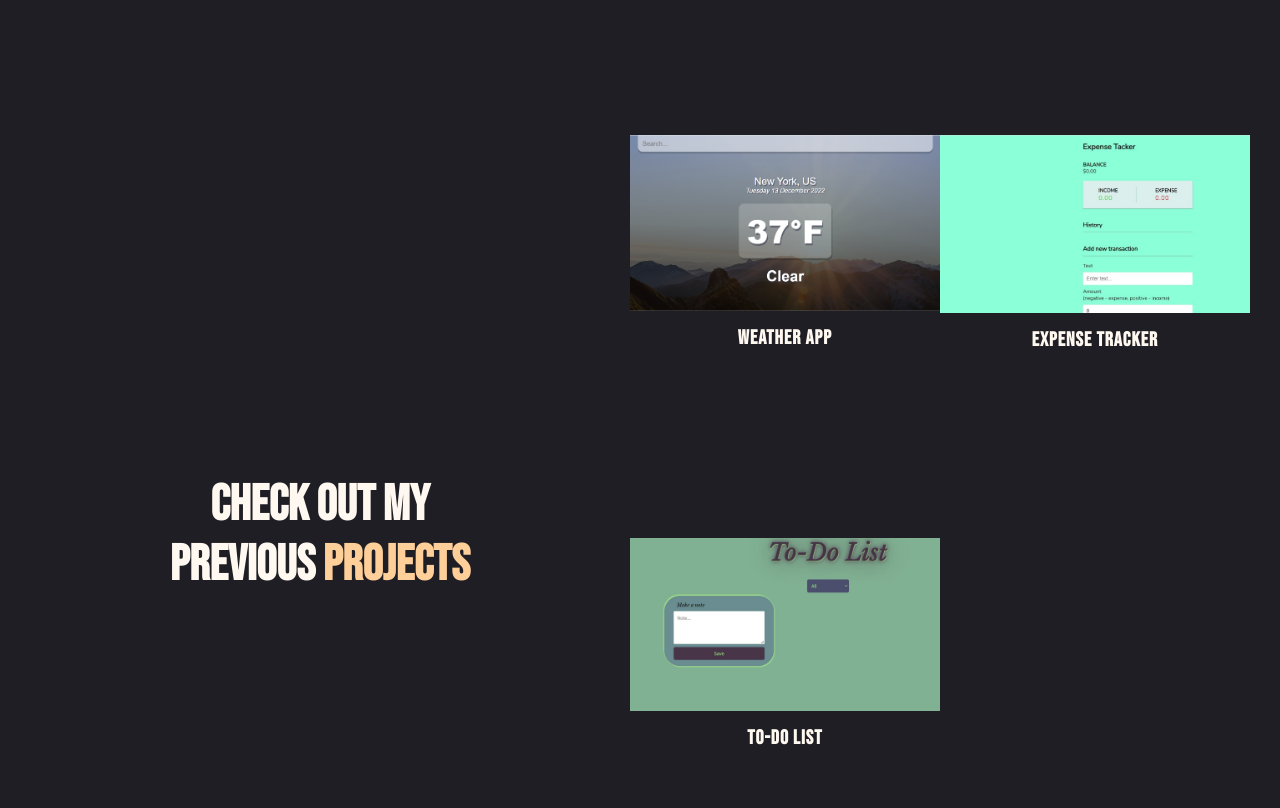
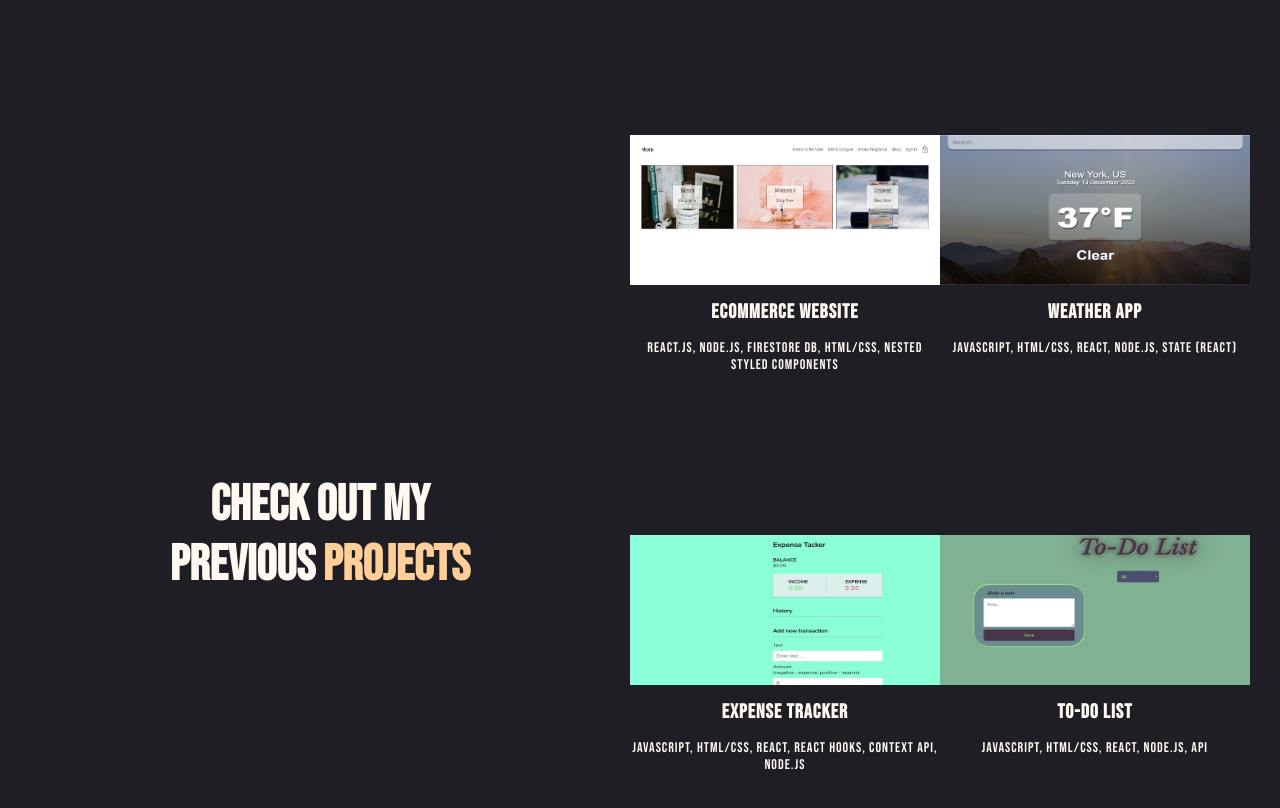
Before and after one commit to amadi5892/My-Portfolio, a React (Create React App) app: page / in a window 1280 px wide. Shown: the part 760-1568 px from the top of the page. Built offline with nearby package versions, Linux system fonts and the light colour scheme.

Commit message:
added ecommerce project

```diff
--- a/src/components/experience/experience/experience.styles.css
+++ b/src/components/experience/experience/experience.styles.css
@@ -1,3 +1,2 @@
 .experience-container {
-    height: 100vh;
 }
--- a/src/components/experience/projects/projects.component.jsx
+++ b/src/components/experience/projects/projects.component.jsx
@@ -10,21 +10,31 @@ const Projects = () => {
     const projs = [
         {
             id: 1,
-            image: 'weather-app',
-            title: 'Weather App',
-            url: 'https://frolicking-beignet-093c24.netlify.app/'
+            image: 'ecomm-app',
+            title: 'Ecommerce Website',
+            url: 'https://lucent-kringle-f4fb84.netlify.app',
+            description: 'React.js, Node.js, Firestore DB, HTML/CSS, Nested Styled Components'
         },
         {
             id: 2,
-            image: 'expense_tracker',
-            title: 'Expense Tracker',
-            url: 'https://sprightly-lebkuchen-6f5d49.netlify.app/'
+            image: 'weather-app',
+            title: 'Weather App',
+            url: 'https://frolicking-beignet-093c24.netlify.app/',
+            description: 'JavaScript, HTML/CSS, React, Node.js, State (React)'
         },
         {
             id: 3,
+            image: 'expense_tracker',
+            title: 'Expense Tracker',
+            url: 'https://sprightly-lebkuchen-6f5d49.netlify.app/',
+            description: 'JavaScript, HTML/CSS, React, React Hooks, Context API, Node.js'
+        },
+        {
+            id: 4,
             image: 'to_do_list',
             title: 'To-Do List',
-            url: 'https://bright-parfait-27c572.netlify.app/'
+            url: 'https://bright-parfait-27c572.netlify.app/',
+            description: 'JavaScript, HTML/CSS, React, Node.js, API'
         }
 
     ]
@@ -39,6 +49,7 @@ const Projects = () => {
                 <div className='projects-card span_1_of_2' onClick={e => window.location.href=`${proj.url}`}>
                     <img className='card-img' src={require('../../../assets/img/'+proj.image+'.jpg')} alt='weather app' />
                     <h4>{proj.title}</h4>
+                    <p>{proj.description}</p>
                 </div>
             ))}
         </div>
@@ -46,4 +57,4 @@ const Projects = () => {
   )
 }
 
-export default Projects
+export default Projects;
--- a/src/components/experience/projects/projects.styles.css
+++ b/src/components/experience/projects/projects.styles.css
@@ -40,7 +40,7 @@
 
 .card-img {
     width: 100%;
-    height: auto;
+    height: 150px;
 }
 
 .projects-card h4 {
@@ -48,3 +48,10 @@
     letter-spacing: 1px;
     padding: 15px;
 }
+
+.projects-card p {
+    text-align: center;
+    letter-spacing: 1px;
+    padding: 10x 5px;
+    font-size: 14px;
+}
```
Also changed, not shown: src/assets/img/ecomm-app.jpg (added).
